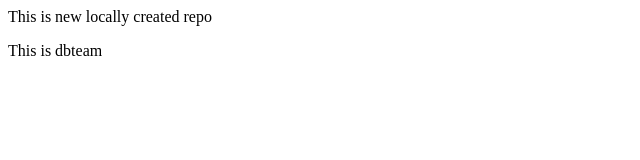
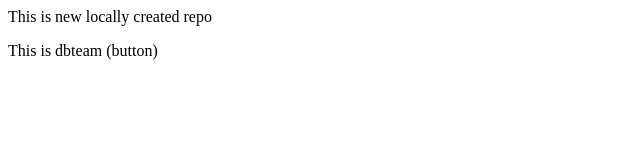
Before and after one commit to pluto023/localrepo, a plain HTML site: page Index.html in a window 1280 px wide. Shown: the full height of the page, 0-640 px from the left. Drawn offline with Linux system fonts and the light colour scheme.

Commit message:
button added

```diff
--- a/Index.html
+++ b/Index.html
@@ -1,2 +1,2 @@
 <p>This is new locally created repo<p>
-<p>This is dbteam<P>
+<p>This is dbteam (button)<P>
```
